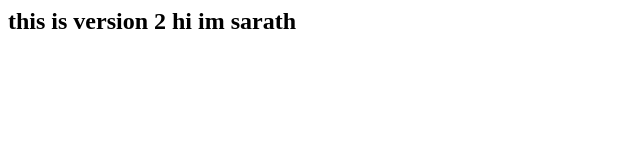
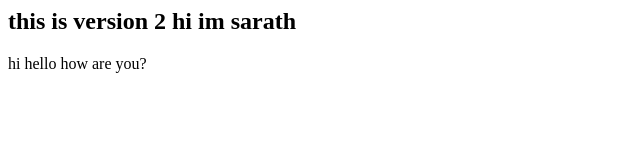
Before and after one commit to sarath7272/git-sample-8, a plain HTML site: page index.html in a window 1280 px wide. Shown: the whole page, without its empty margins (0-640 px from the left). Drawn offline with Linux system fonts and the light colour scheme.

Commit message:
version hi

```diff
--- a/index.html
+++ b/index.html
@@ -2,3 +2,6 @@
     this is version 2
     hi im sarath
 </h2>
+<p>
+    hi hello how are you?
+</p>
```
